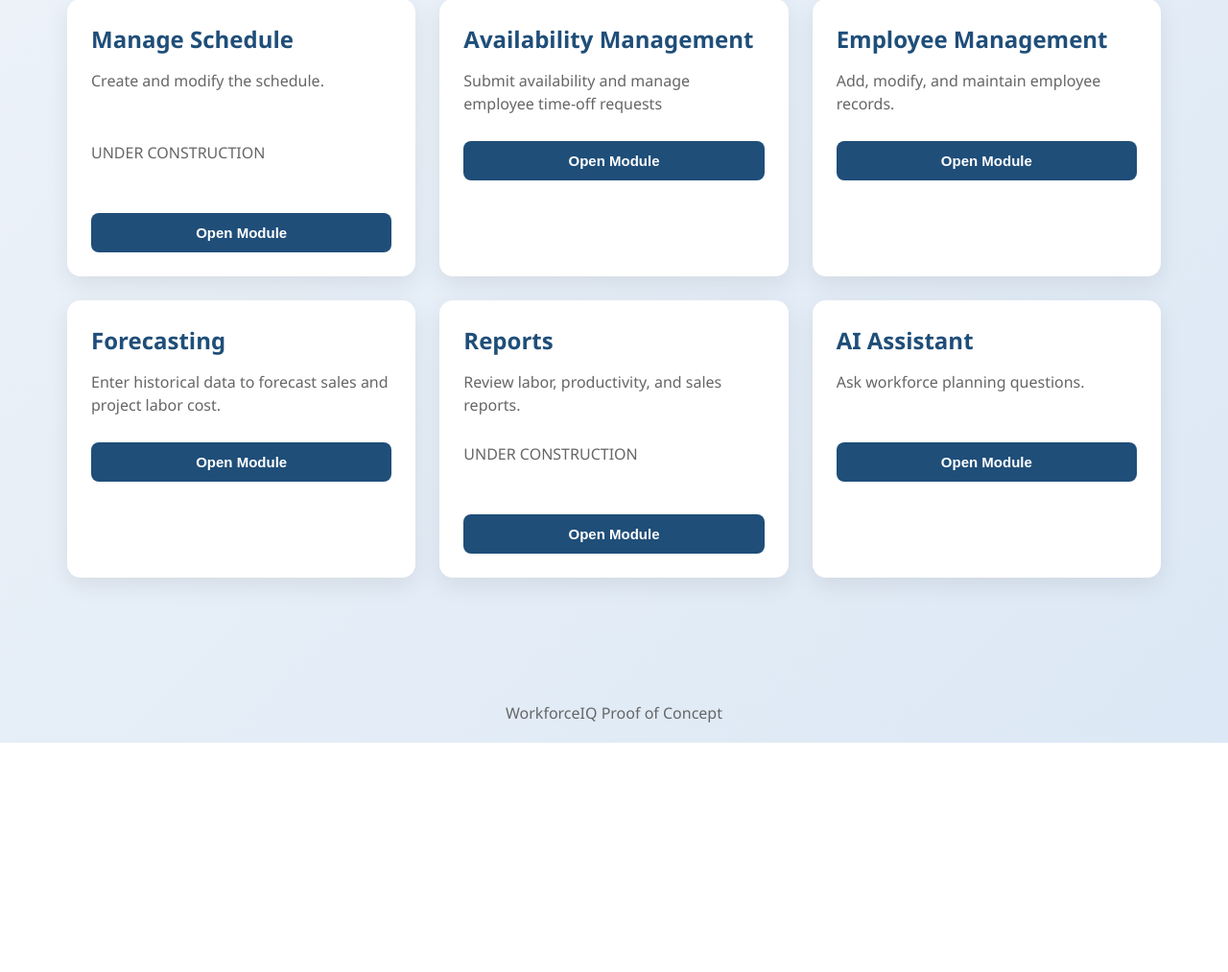
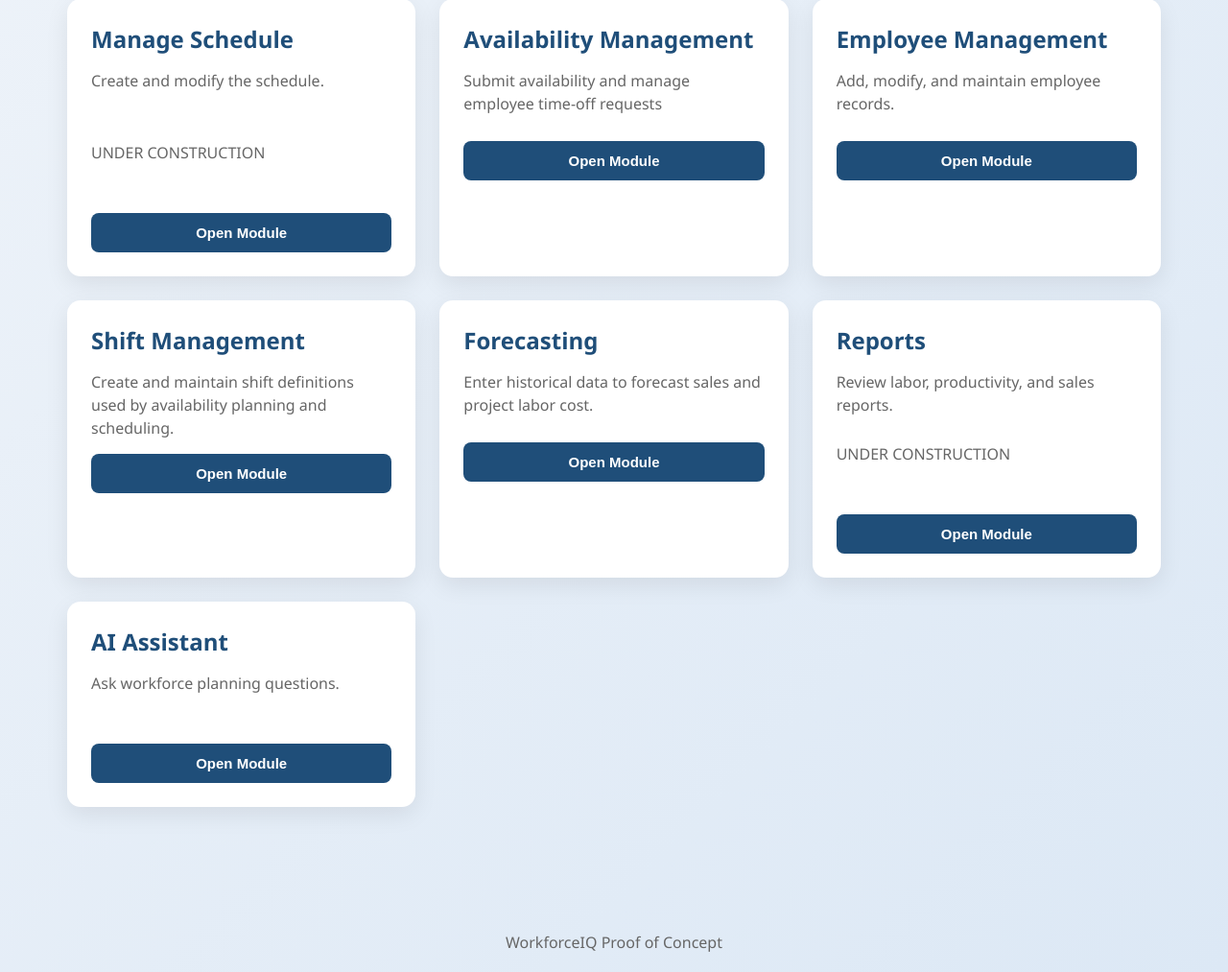
Before and after one commit to mdavis1259/WorkforceIQ, a Flask app: template templates/dashboard.html in a window 1280 px wide. Shown: the part 250-1263 px from the top of the page at 96% size. Before the commit the page ends 1024 px from the top, so only its background shows below. Run offline with Flask 3, Linux system fonts and the light colour scheme; the template is opened without the code that fills it, so the values that code supplies are empty.

Commit message:
US-6 add Shift Management dashboard navigation

```diff
--- a/templates/dashboard.html
+++ b/templates/dashboard.html
@@ -41,6 +41,21 @@
         </div>
 
         <div class="module-card" {% if level == 1 %}hidden{% endif %}>
+            <h2>Shift Management</h2>
+
+            <p>
+                Create and maintain shift definitions used
+                by availability planning and scheduling.
+            </p>
+
+            <a href="{{ url_for('shift.list_shifts') }}">
+                <button class="btn">
+                    Open Module
+                </button>
+            </a>
+        </div>
+
+        <div class="module-card" {% if level == 1 %}hidden{% endif %}>
             <h2>Forecasting</h2>
             <p>Enter historical data to forecast sales and project labor cost.</p>
 	    <a href="/forecast">
```
